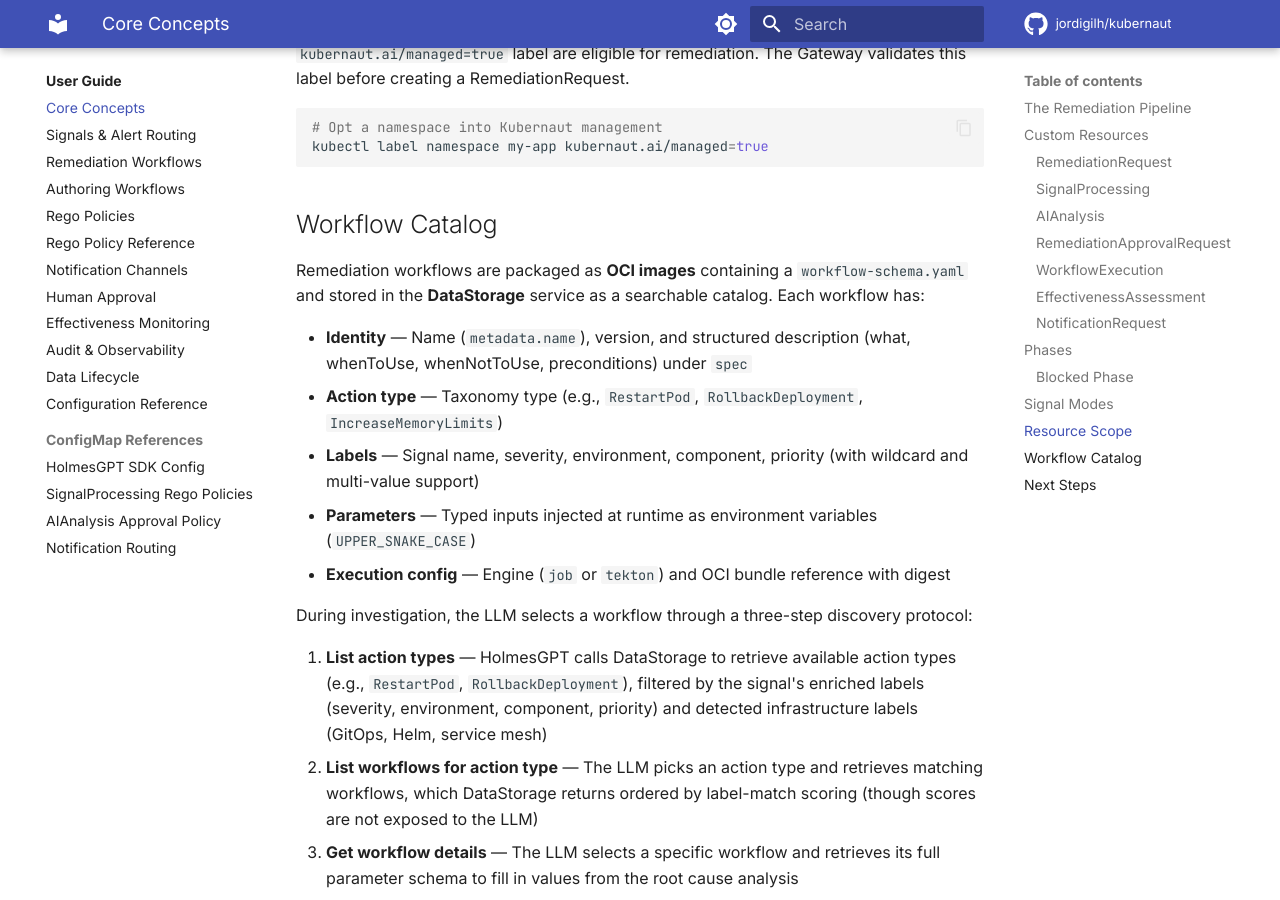
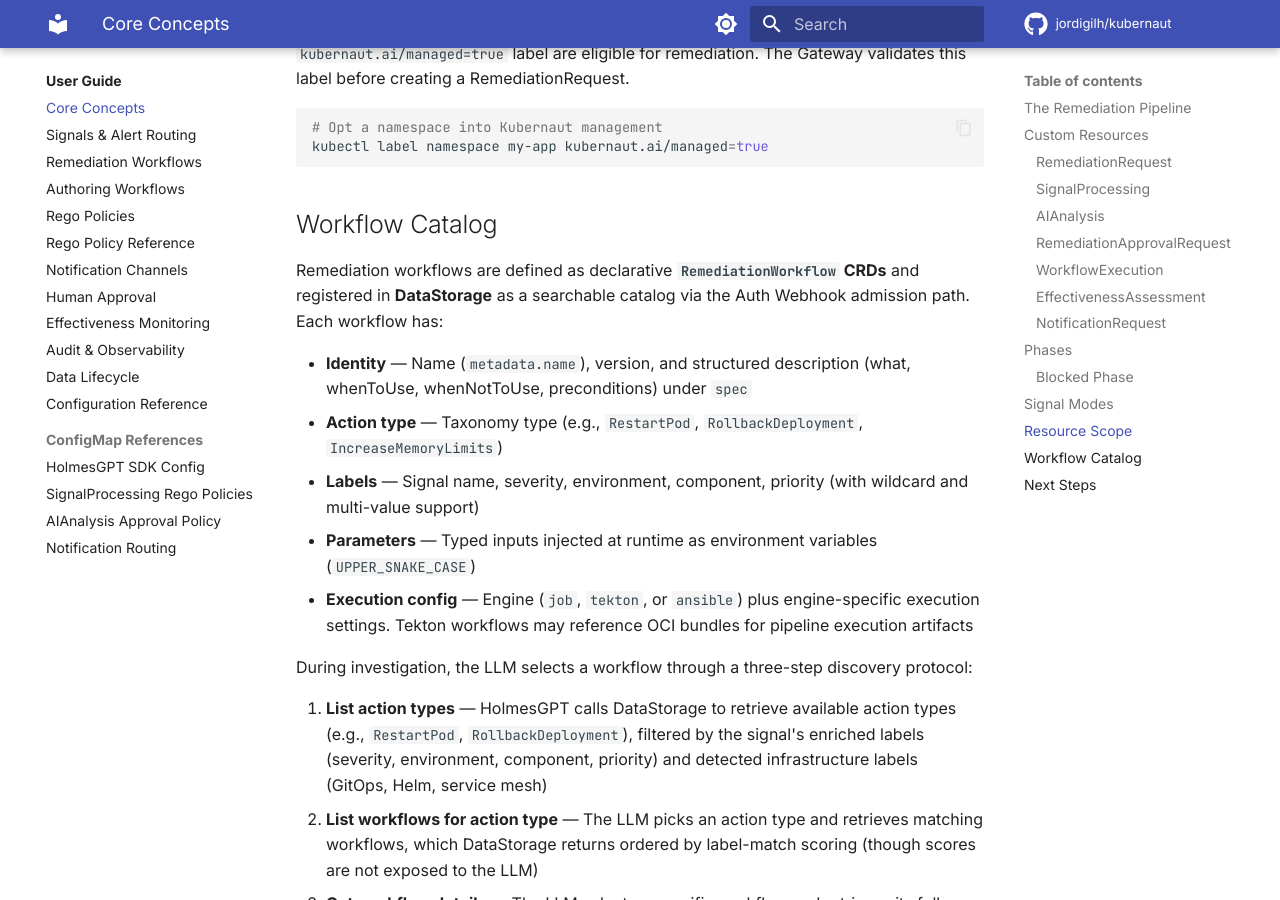
Before and after one commit to jordigilh/kubernaut-docs, an MkDocs documentation site: the page built from docs/user-guide/concepts.md, in a window 1280 px wide and 900 px high, scrolled down 5052 px. Built offline with MkDocs 1.6.1 and Material for MkDocs 9.7.7, drawn with Linux system fonts in a browser that asks for light colours; comment, search, counter and statistics services are not loaded; the version menu is left out.

Commit message:
docs: align workflow catalog wording with declarative CRDs
Replace stale OCI-schema workflow wording with declarative RemediationWorkflow CRD language so readers do not confuse the current catalog model with legacy schema-image registration paths.

Made-with: Cursor

```diff
--- a/docs/user-guide/concepts.md
+++ b/docs/user-guide/concepts.md
@@ -138,13 +138,13 @@ kubectl label namespace my-app kubernaut.ai/managed=true
 
 ## Workflow Catalog
 
-Remediation workflows are packaged as **OCI images** containing a `workflow-schema.yaml` and stored in the **DataStorage** service as a searchable catalog. Each workflow has:
+Remediation workflows are defined as declarative **`RemediationWorkflow` CRDs** and registered in **DataStorage** as a searchable catalog via the Auth Webhook admission path. Each workflow has:
 
 - **Identity** — Name (`metadata.name`), version, and structured description (what, whenToUse, whenNotToUse, preconditions) under `spec`
 - **Action type** — Taxonomy type (e.g., `RestartPod`, `RollbackDeployment`, `IncreaseMemoryLimits`)
 - **Labels** — Signal name, severity, environment, component, priority (with wildcard and multi-value support)
 - **Parameters** — Typed inputs injected at runtime as environment variables (`UPPER_SNAKE_CASE`)
-- **Execution config** — Engine (`job` or `tekton`) and OCI bundle reference with digest
+- **Execution config** — Engine (`job`, `tekton`, or `ansible`) plus engine-specific execution settings. Tekton workflows may reference OCI bundles for pipeline execution artifacts
 
 During investigation, the LLM selects a workflow through a three-step discovery protocol:
 
```
Also changed, not shown: docs/api-reference/datastorage-api.md (+1 -1 lines), docs/architecture/workflow-selection.md (+1 -1 lines), docs/index.md (+1 -1 lines).
